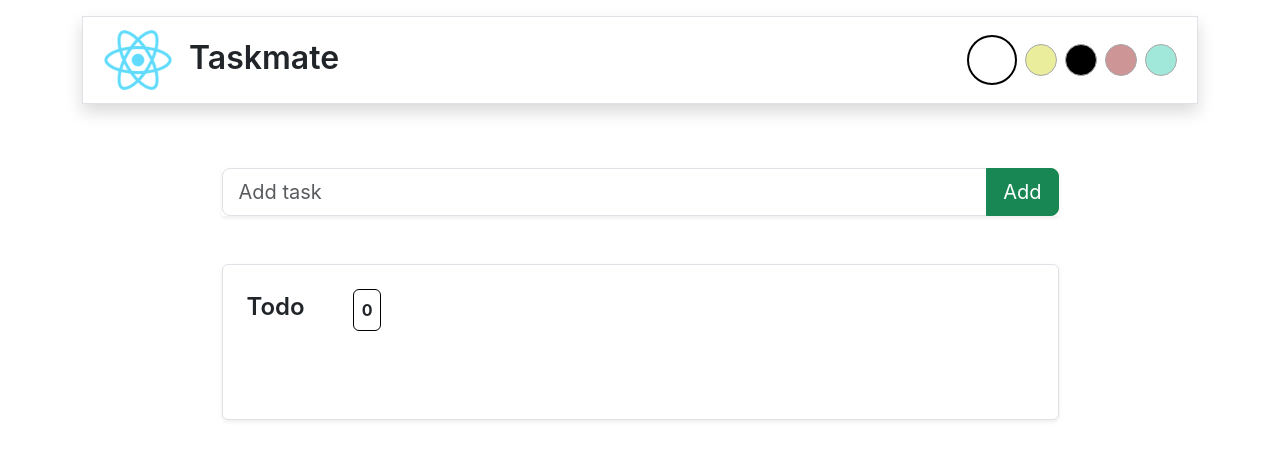
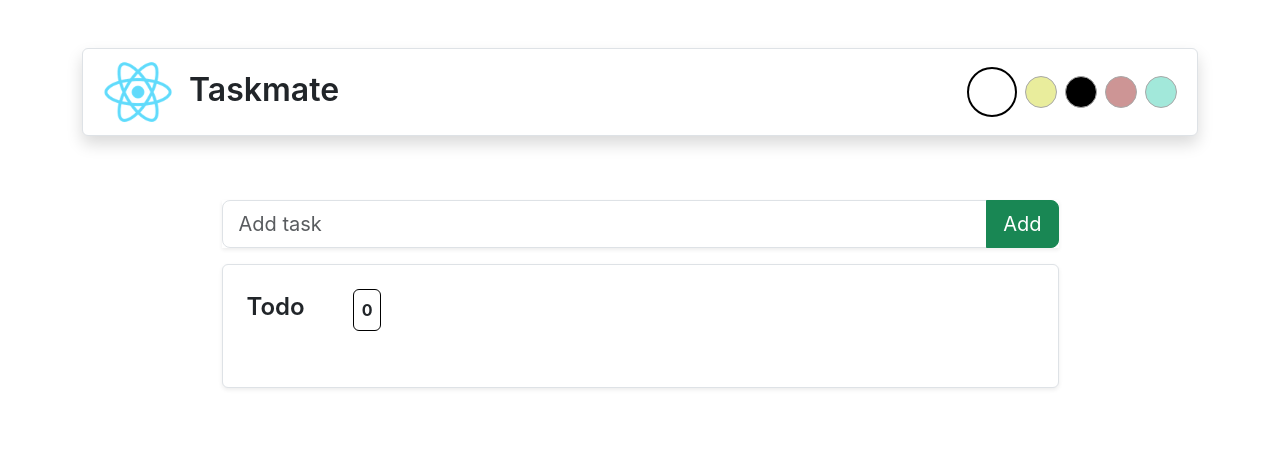
Before and after one commit to ariframaps/tasklist, a React (Create React App) app: page / in a window 1280 px wide. Shown: the top 460 px of the page. Built offline with nearby package versions, Linux system fonts and the light colour scheme.

Commit message:
merapikan layout

```diff
--- a/src/components/AddTask.js
+++ b/src/components/AddTask.js
@@ -30,7 +30,7 @@ export const AddTask = ({ input, setInput, taskList, setTaskList }) => {
     }
 
     return (
-        <form onSubmit={handleSubmit} className="input-group input-group-lg my-5 shadow-sm">
+        <form onSubmit={handleSubmit} className="input-group input-group-lg my-3 shadow-sm">
             <input onChange={(e) => setInput({ ...input, task: e.target.value })} value={input.task || ""} type="text" className="form-control" placeholder="Add task" name="task" required />
             <button className="btn btn-success" type="submit" > {input.id ? "Edit" : "Add"}</button>
             {
--- a/src/components/Header.js
+++ b/src/components/Header.js
@@ -11,7 +11,7 @@ export const Header = () => {
     }, [theme])
 
     return (
-        <header className="row align-items-center my-3 border p-2 shadow w-100 bg-white">
+        <header className="row align-items-center my-5 rounded border p-2 shadow w-100 bg-white">
             <div className="col text-start fw-semibold fs-2">
                 <img src="logo192.png" alt="logo" height="70px" className='pe-3' />
                 Taskmate
--- a/src/components/TaskList.js
+++ b/src/components/TaskList.js
@@ -15,7 +15,7 @@ export const TaskList = ({ setInput, taskList, setTaskList }) => {
                 <p className='border border-black p-2 rounded fw-bolder'>{taskList ? taskList.length : 0}</p>
             </div>
 
-            <div className="cards mt-5">
+            <div className="cards mt-3">
                 {taskList.map((task) => (
                     <div className="card mb-3" key={task.id}>
                         <div className="card-body d-flex justify-content-between">
```
